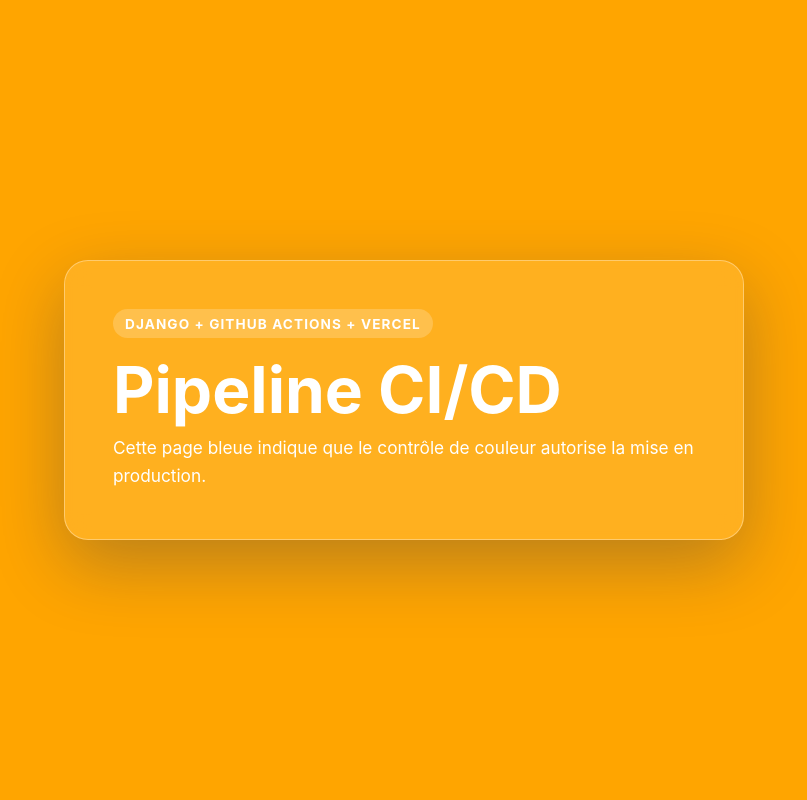
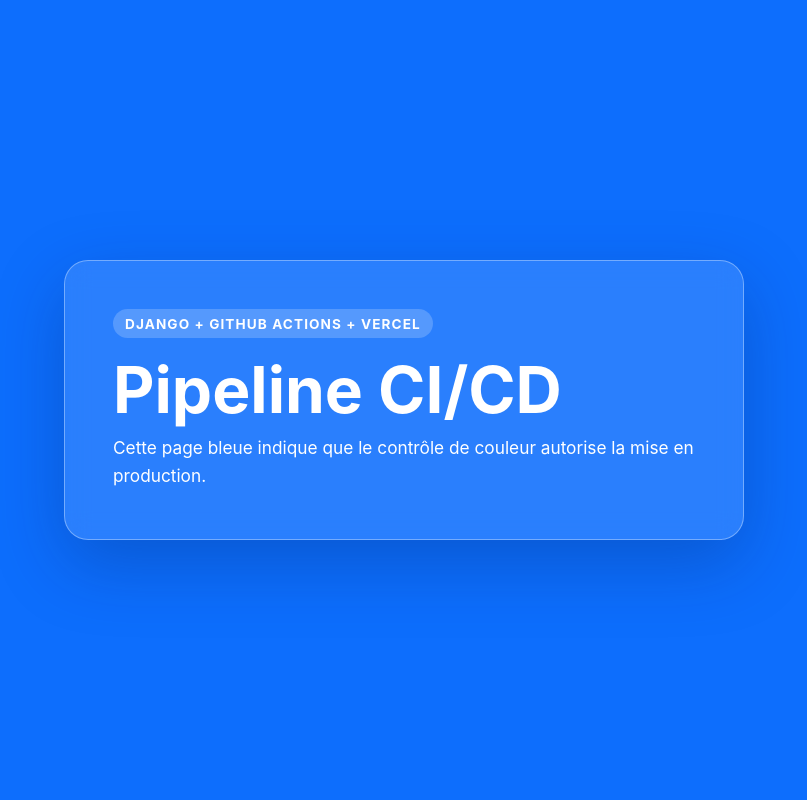
Before and after one commit to aguejaj1/Ratt-DevOps, a Python web app: template home/templates/home/index.html in a window 1280 px wide. Shown: the whole page, without its empty margins (236-1043 px from the left). Run offline with Jinja, Linux system fonts and the light colour scheme; the template is opened without the code that fills it, so the values that code supplies are empty.

Commit message:
Restore blue background to fix CI tests

```diff
--- a/home/templates/home/index.html
+++ b/home/templates/home/index.html
@@ -13,7 +13,7 @@
             display: grid;
             place-items: center;
             padding: 2rem;
-            background-color: orange;
+            background-color: #0d6efd;
             color: #ffffff;
             font-family: Inter, ui-sans-serif, system-ui, -apple-system, sans-serif;
         }
```
